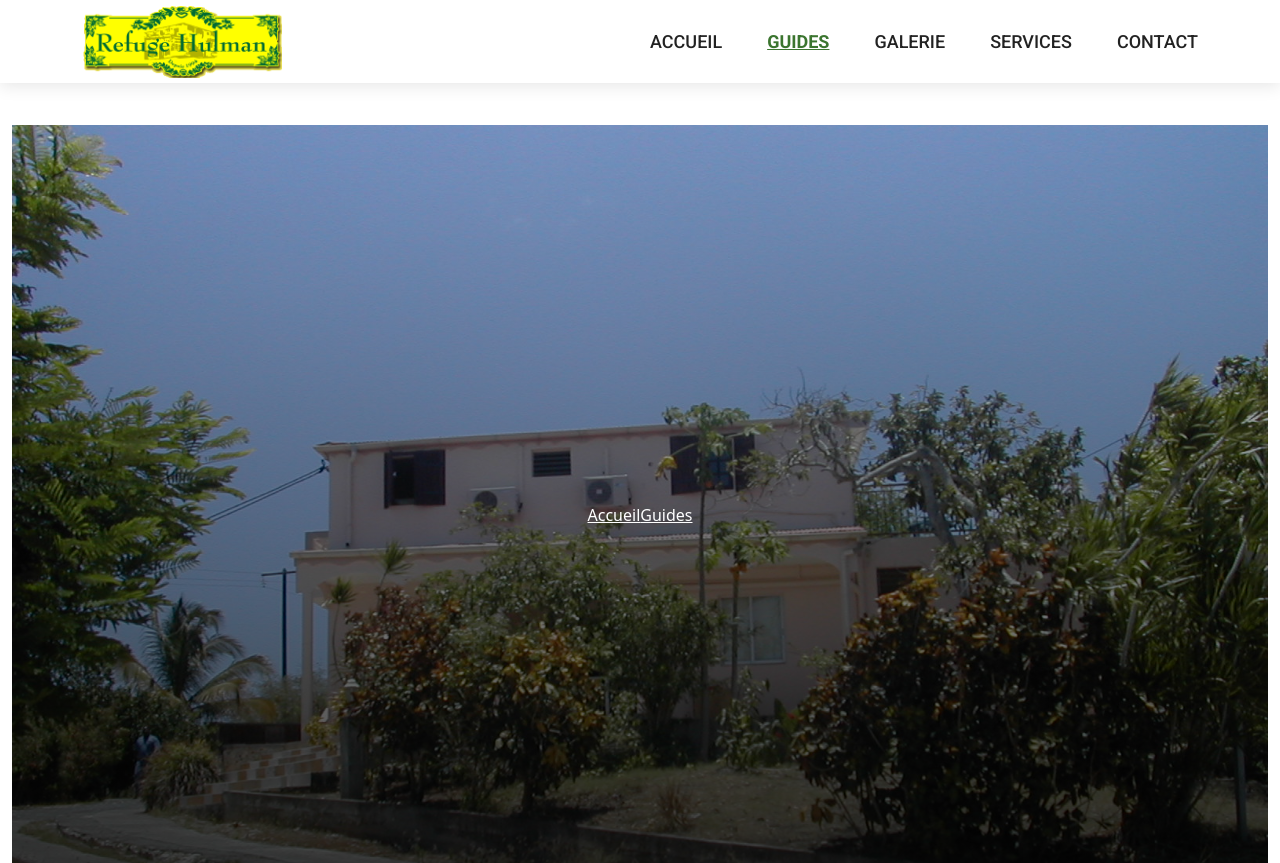
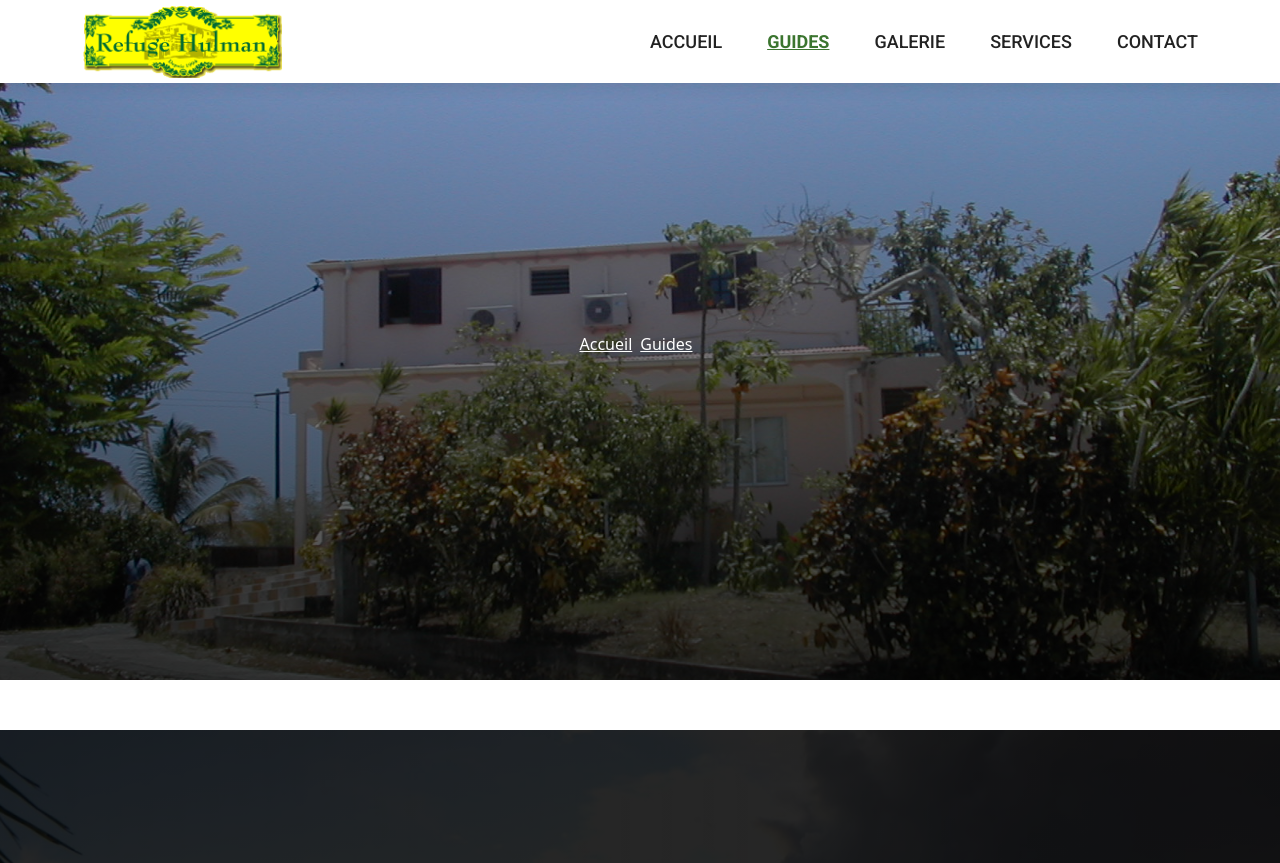
Before and after one commit to yonlycode/refuge-web, a Next.js app: page /guides in a window 1280 px wide. Shown: the top 863 px of the page. Built offline with nearby package versions, Linux system fonts and the light colour scheme.

Commit message:
[WIP] - Some improve on front

```diff
--- a/assets/scss/breadcrumb.scss
+++ b/assets/scss/breadcrumb.scss
@@ -4,12 +4,12 @@
 .home_banner_area {
   position: relative;
   z-index: 1;
-  min-height: 780px;
+  min-height: 680px;
   .banner_inner {
     position: relative;
     overflow: hidden;
     width: 100%;
-    min-height: 780px;
+    min-height: 680px;
     .bg-parallax {
       background: linear-gradient(
           0deg,
@@ -34,7 +34,7 @@
       .top-text {
         color: white;
         text-align: right;
-        max-width: 760px;
+        max-width: 660px;
         margin: auto;
         font-size: 26px;
         text-transform: uppercase;
@@ -50,6 +50,25 @@
           margin-bottom: 10px;
         }
       }
+
+      .page_link {
+        ul {
+          list-style: none;
+          list-style-type: none;
+          padding-left: 0px;
+          display: flex;
+          justify-content: center;
+
+          li {
+            margin-right: 8px;
+
+            a {
+              color: white;
+            }
+          }
+        }
+      }
+
       .text {
         max-width: 620px;
         margin: auto;
@@ -105,6 +124,7 @@
         font-weight: bold;
       }
       .page_link {
+
         a {
           font-size: 14px;
           color: #fff;
--- a/pages/_app.tsx
+++ b/pages/_app.tsx
@@ -20,11 +20,9 @@ function MyApp({ Component, pageProps }: AppProps) {
       </Head>
       <Provider store={store}>
         <AppHeader />
-        <div className="container-fluid">
-          <main>
-            <Component {...pageProps} />
-          </main>
-        </div>
+        <main>
+          <Component {...pageProps} />
+        </main>
         <AppFooter />
         <AppToastFactory />
       </Provider>
--- a/src/components/Common/AppBanner.tsx
+++ b/src/components/Common/AppBanner.tsx
@@ -17,13 +17,17 @@ export default function AppBanner({
           <div className="overlay bg-parallax" />
           <div className="container">
             <div className="banner_content text-center">
-              <h1 className="text-white top-text">{ title }</h1>
-              <div className="page_link">
-                { breadcrumbs.map(({ url, label }) => (
-                  <Link href={url} key={`breadcrumb-link-${label}`}>
-                    <a>{label}</a>
-                  </Link>
-                ))}
+              <h1 className="top-text text-white">
+                { title }
+              </h1>
+              <div className="page_link text-white">
+                <ul>
+                  { breadcrumbs.map(({ url, label }) => (
+                    <li key={`breadcrumb-link-${label}`}>
+                      <Link href={url}><a>{label}</a></Link>
+                    </li>
+                  ))}
+                </ul>
               </div>
             </div>
           </div>
@@ -34,17 +38,22 @@ export default function AppBanner({
   return (
     <section className="home_banner_area">
       <div className="banner_inner d-flex align-items-center">
-        <div className="overlay bg-parallax" data-stellar-ratio="2" data-stellar-vertical-offset="0" data-background="" />
+        <div className="overlay bg-parallax" />
         <div className="overlay overlay-bg" />
         <div className="container">
           <div className="banner_content text-center">
-            <h1 className="top-text text-white">{ title }</h1>
-            <div className="page_link">
-              {breadcrumbs.map(({ url, label }) => (
-                <Link href={url} key={`breadcrumb-link-${label}`}>
-                  <a className="text-white">{label}</a>
-                </Link>
-              ))}
+            <h1 className="top-text text-white">
+              { title }
+            </h1>
+            <br />
+            <div className="page_link text-white">
+              <ul>
+                {breadcrumbs.map(({ url, label }) => (
+                  <li key={`breadcrumb-link-${label}`}>
+                    <Link href={url}><a>{label}</a></Link>
+                  </li>
+                ))}
+              </ul>
             </div>
             <p className="text">
               <em>
--- a/src/components/Common/AppToastFactory.tsx
+++ b/src/components/Common/AppToastFactory.tsx
@@ -14,7 +14,7 @@ export default function AppToastFactory() {
       { toasts.map((el) => (
         <div
           key={`toast-item-${el.message}`}
-          className="toast toast-show align-items-center"
+          className="toast show align-items-center"
           role="alert"
           data-bs-autohide="false"
           aria-live="assertive"
```
Also changed, not shown: src/components/Common/AppHeader.tsx (+2 -11 lines), src/components/Forms/StartReservationForm.tsx (+14 -9 lines).
